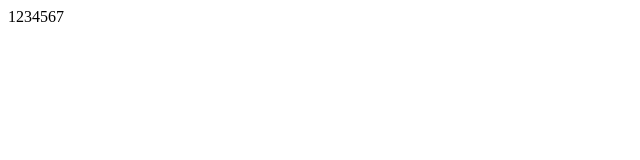
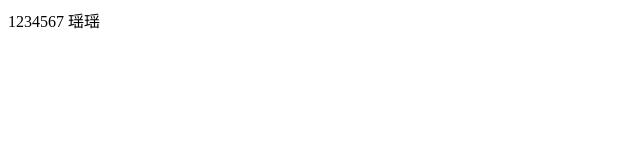
Before and after one commit to jiayunfu/1806B, a plain HTML site: page index.html in a window 1280 px wide. Shown: the full height of the page, 0-640 px from the left. Drawn offline with Linux system fonts and the light colour scheme.

Commit message:
加一行
瑶瑶

```diff
--- a/index.html
+++ b/index.html
@@ -6,5 +6,7 @@
 </head>
 <body>
 	1234567
+
+	瑶瑶
 </body>
 </html>
```
